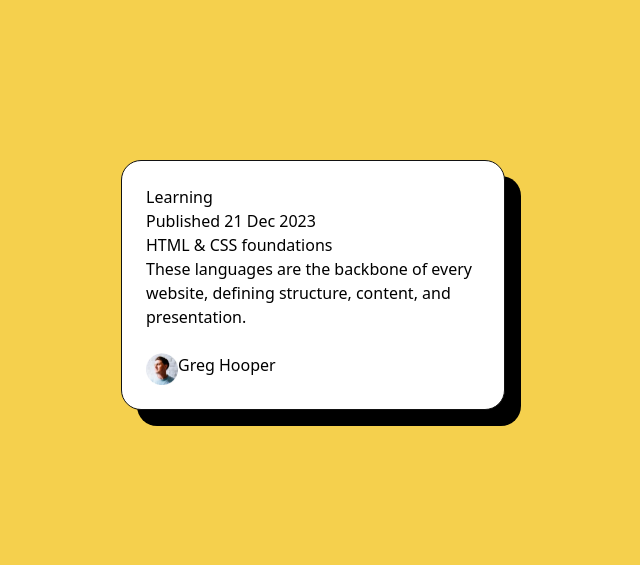
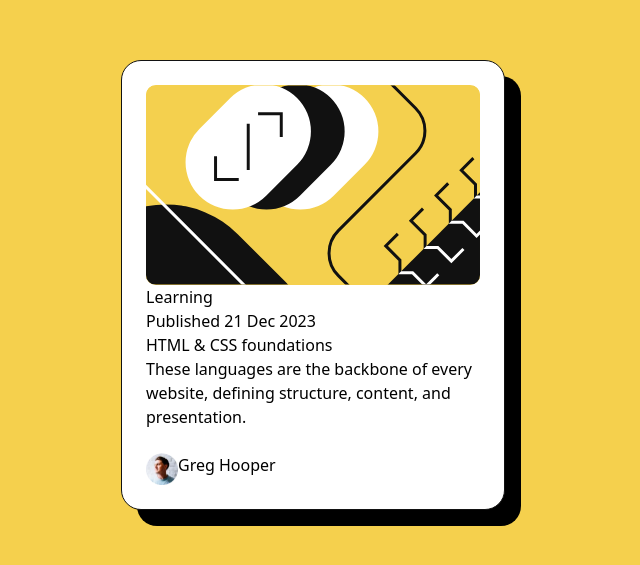
Before and after one commit to raswonders/fem-blog-preview-card, a React (Vite) app: page / in a window 1280 px wide. Shown: the part 115-680 px from the top of the page, without its empty margins (327-967 px from the left). Built offline with nearby package versions, Linux system fonts and the light colour scheme.

Commit message:
feat: Add illustration to BlogPreviewCard

```diff
--- a/src/BlogPreviewCard.tsx
+++ b/src/BlogPreviewCard.tsx
@@ -1,10 +1,11 @@
 import avatar from "./assets/images/image-avatar.webp";
+import ilustration from "./assets/images/illustration-article.svg";
 
 export function BlogPreviewCard() {
   return (
     <div className="max-w-80 p-6 sm:max-w-96 flex flex-col items-start gap-6 border border-black rounded-[20px] bg-pureWhite shadow-customSm sm:shadow-customMd">
       <div className="flex flex-col">
-        <div className=""></div>
+        <img className="rounded-[10px] bg-yellow" src={ilustration} alt="" />
         <div className="">Learning</div>
         <div className="">Published 21 Dec 2023</div>
         <h1 className="">HTML & CSS foundations</h1>
```
